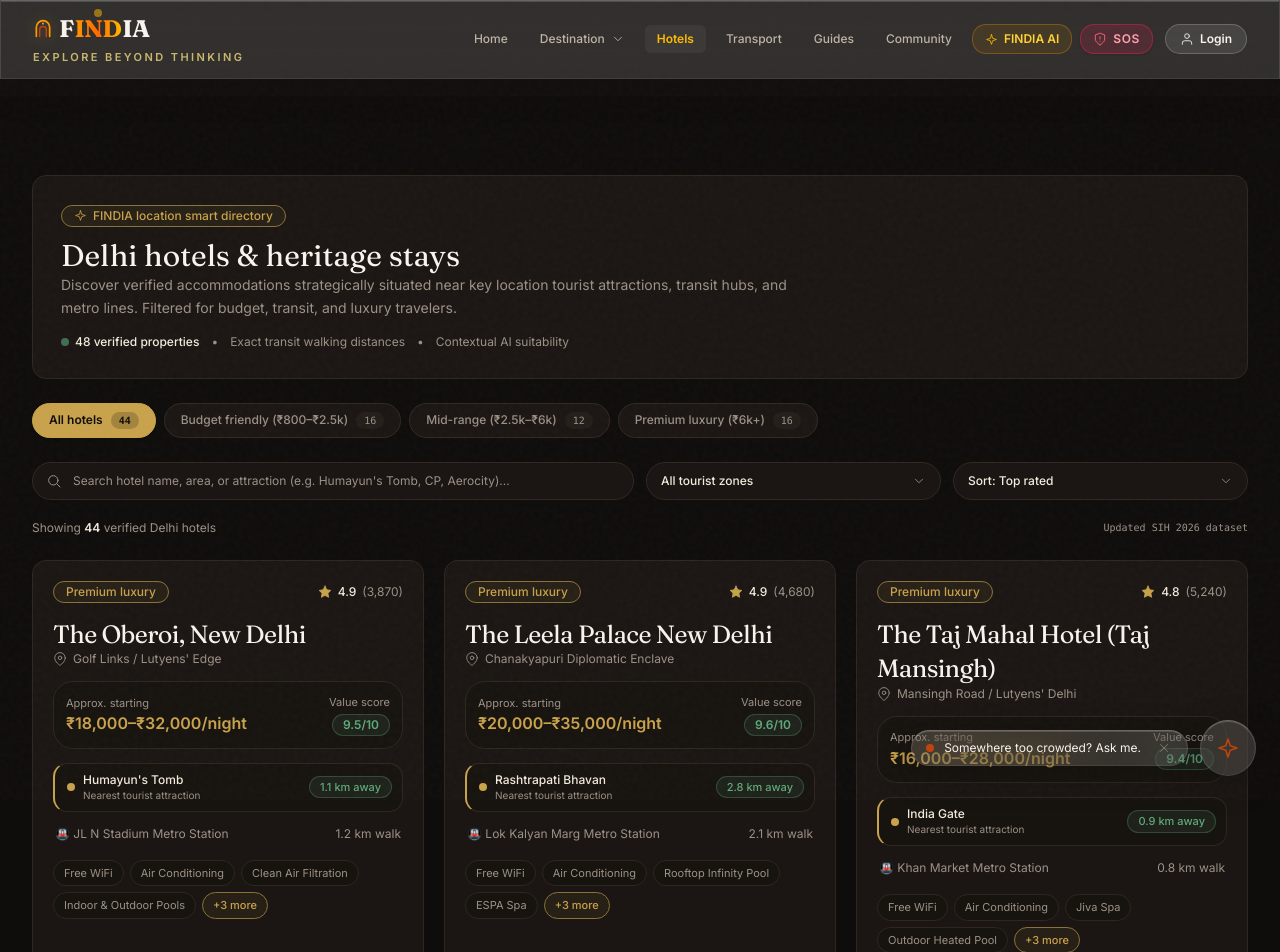
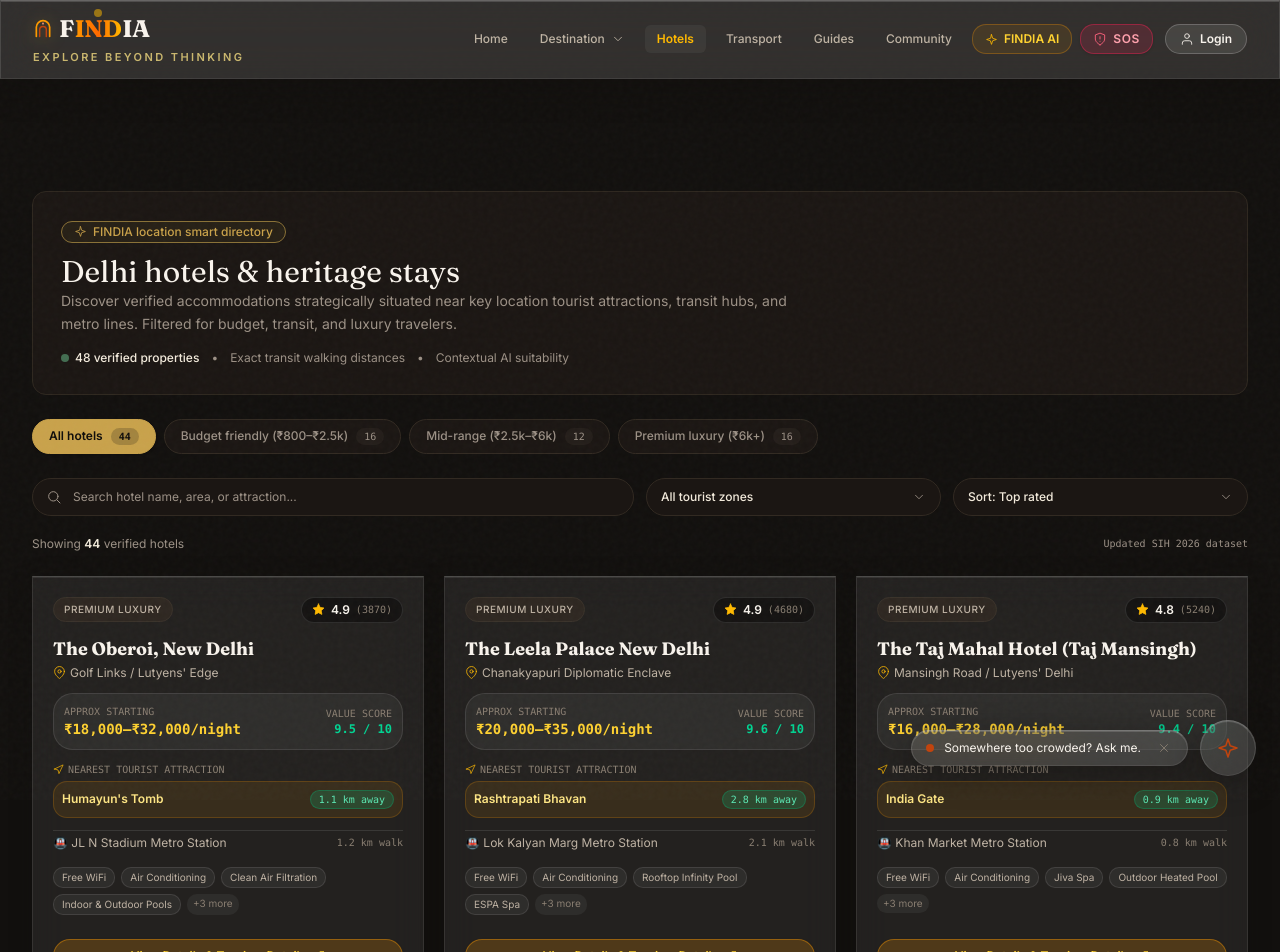
Before and after one commit to mittalgithub0510/FINDIA, a React (Vite) app: page /hotels in a window 1280 px wide. Shown: the top 952 px of the page. Built offline with nearby package versions, Linux system fonts and the light colour scheme.

Commit message:
fix: Fix parse error and clean up stray code across hotel components

```diff
--- a/src/features/hotels/HotelCard.jsx
+++ b/src/features/hotels/HotelCard.jsx
@@ -1,98 +1,98 @@
 import React from 'react';
-import { Star, MapPin } from '../../components/icons';
+import { Star, MapPin, Navigation, Wifi, Coffee, Car, Shield, CheckCircle2, ExternalLink } from '../../components/icons';
+import GlassPanel from '../../components/common/GlassPanel';
+import Badge from '../../components/common/Badge';
 
 export function HotelCard({ hotel, onSelect }) {
+  const categoryVariant = {
+    budget: 'emerald',
+    moderate: 'amber',
+    premium: 'gold'
+  }[hotel.category] || 'emerald';
+
   const categoryLabel = {
-    budget: 'Budget friendly',
-    moderate: 'Mid-range',
-    premium: 'Premium luxury'
+    budget: 'Budget Friendly',
+    moderate: 'Mid-Range / Moderate',
+    premium: 'Premium Luxury'
   }[hotel.category] || hotel.category;
 
   return (
-    <div className="bg-[#1B1613] border border-[#2E271F] rounded-[14px] p-5 flex flex-col justify-between space-y-4 hover:border-[#8A7238] transition-colors duration-200 group">
-      <div className="space-y-3.5">
-        {/* 1. Top Row: Tier Badge (gold outline pill) + Rating & Review Count */}
-        <div className="flex items-center justify-between gap-2">
-          <span className="px-3 py-0.5 rounded-full border border-[#8A7238] text-[#C9A24B] text-xs font-medium bg-[#C9A24B]/[0.07]">
+    <GlassPanel className="p-5 flex flex-col justify-between space-y-4 hover:border-amber-500/40 transition-all duration-300 group">
+      <div className="space-y-3">
+        {/* Header Badges & Rating */}
+        <div className="flex items-center justify-between gap-2 flex-wrap">
+          <Badge variant={categoryVariant} size="sm" className="uppercase tracking-wider font-mono text-[10px]">
             {categoryLabel}
-          </span>
+          </Badge>
 
-          <div className="flex items-center gap-1.5 text-xs text-[#F3EBDC]">
-            <Star size={14} className="text-[#C9A24B] fill-[#C9A24B]" />
-            <span className="font-medium text-[#F3EBDC]">{hotel.rating || 'N/A'}</span>
+          <div className="flex items-center gap-1.5 px-2.5 py-1 rounded-full bg-black/40 border border-white/10 text-xs">
+            <Star size={13} className="text-amber-400 fill-amber-400" />
+            <span className="font-bold text-text-high">{hotel.rating || 'N/A'}</span>
             {hotel.reviewCount && (
-              <span className="text-[#9C9186] font-normal">({hotel.reviewCount.toLocaleString()})</span>
+              <span className="text-[10px] text-text-low font-mono">({hotel.reviewCount})</span>
             )}
           </div>
         </div>
 
-        {/* 2. Hotel Name (Serif, ~25px, warm cream) */}
-        <h3 className="font-['Fraunces',serif] text-[23px] sm:text-[25px] font-medium text-[#F3EBDC] leading-snug tracking-tight group-hover:text-[#F3EBDC]/90 transition-colors">
-          {hotel.name}
-        </h3>
-
-        {/* 3. Location Line (Muted grey-brown) */}
-        <div className="flex items-center gap-1.5 text-xs text-[#9C9186]">
-          <MapPin size={14} className="text-[#9C9186] shrink-0" />
-          <span className="truncate">{hotel.area}</span>
+        {/* Title & Area */}
+        <div>
+          <h3 className="text-lg font-bold font-display text-text-high group-hover:text-amber-300 transition-colors">
+            {hotel.name}
+          </h3>
+          <div className="flex items-center gap-1 text-xs text-text-mid mt-0.5">
+            <MapPin size={13} className="text-amber-400 shrink-0" />
+            <span className="truncate">{hotel.area}</span>
+          </div>
         </div>
 
-        {/* 4. Single Unified Price & Value Block */}
-        <div className="p-3 rounded-xl bg-[#17130F] border border-[#2E271F] flex items-center justify-between gap-2">
+        {/* Price & Value Score */}
+        <div className="p-2.5 rounded-xl bg-white/5 border border-white/10 flex items-center justify-between">
           <div>
-            <span className="text-[11px] text-[#9C9186] block">Approx. starting</span>
-            <span className="text-sm sm:text-base font-semibold text-[#C9A24B]">
-              {hotel.priceRange}
-            </span>
+            <div className="text-[10px] uppercase font-mono text-text-low">Approx Starting</div>
+            <div className="text-sm font-extrabold text-amber-300 font-mono">{hotel.priceRange}</div>
           </div>
           {hotel.valueScore && (
             <div className="text-right">
-              <span className="text-[11px] text-[#9C9186] block">Value score</span>
-              <span className="text-xs font-semibold text-[#5FA97C] bg-[#5FA97C]/10 border border-[#5FA97C]/30 px-2.5 py-0.5 rounded-full inline-block">
-                {hotel.valueScore}/10
-              </span>
+              <div className="text-[10px] uppercase font-mono text-text-low">Value Score</div>
+              <div className="text-xs font-bold text-emerald-400 font-mono">{hotel.valueScore} / 10</div>
             </div>
           )}
         </div>
 
-        {/* 5. Nearest Tourist Attraction Route Element */}
+        {/* Nearest Attractions Pill */}
         {hotel.nearestAttractions && hotel.nearestAttractions.length > 0 && (
-          <div className="pl-3 py-2 pr-2.5 rounded-lg bg-[#17130F] border border-[#2E271F] border-l-2 border-l-[#C9A24B] flex items-center justify-between gap-2">
-            <div className="flex items-center gap-2 min-w-0">
-              <span className="w-2 h-2 rounded-full bg-[#C9A24B] shrink-0" />
-              <div className="min-w-0">
-                <span className="text-xs font-medium text-[#F3EBDC] block truncate">
-                  {hotel.nearestAttractions[0].name}
-                </span>
-                <span className="text-[10px] text-[#9C9186] block">
-                  Nearest tourist attraction
-                </span>
-              </div>
+          <div className="space-y-1">
+            <div className="text-[10px] uppercase font-mono text-text-low flex items-center gap-1">
+              <Navigation size={11} className="text-amber-400" />
+              <span>Nearest Tourist Attraction</span>
             </div>
-            <span className="text-[11px] font-medium text-[#5FA97C] bg-[#5FA97C]/10 border border-[#5FA97C]/30 px-2.5 py-0.5 rounded-full shrink-0">
-              {hotel.nearestAttractions[0].distanceKm} km away
-            </span>
+            <div className="flex items-center justify-between p-2 rounded-lg bg-amber-500/10 border border-amber-500/20 text-xs">
+              <span className="font-bold text-amber-200">{hotel.nearestAttractions[0].name}</span>
+              <span className="font-mono text-[10px] text-emerald-300 bg-emerald-500/20 px-2 py-0.5 rounded-full border border-emerald-500/30">
+                {hotel.nearestAttractions[0].distanceKm} km away
+              </span>
+            </div>
           </div>
         )}
 
-        {/* 6. Metro / Transit Line */}
+        {/* Metro Connectivity Badge */}
         {hotel.nearestMetro && (
-          <div className="flex items-center justify-between text-xs text-[#9C9186] px-0.5">
+          <div className="text-xs text-text-mid flex items-center justify-between pt-1 border-t border-white/10">
             <span className="truncate">🚇 {hotel.nearestMetro.name}</span>
-            <span className="shrink-0">{hotel.nearestMetro.distanceKm} km walk</span>
+            <span className="font-mono text-[10px] text-text-low shrink-0">{hotel.nearestMetro.distanceKm} km walk</span>
           </div>
         )}
 
-        {/* 7. Amenities Pill Chips */}
+        {/* Amenities Preview */}
         {hotel.amenities && (
           <div className="flex flex-wrap gap-1.5 pt-1">
             {hotel.amenities.slice(0, 4).map((amenity, idx) => (
-              <span key={idx} className="text-[11px] px-2.5 py-1 rounded-full bg-[#17130F] border border-[#2E271F] text-[#9C9186]">
+              <span key={idx} className="text-[10px] px-2 py-0.5 rounded-md bg-white/5 border border-white/10 text-text-mid">
                 {amenity}
               </span>
             ))}
             {hotel.amenities.length > 4 && (
-              <span className="text-[11px] px-2.5 py-1 rounded-full bg-[#C9A24B]/[0.07] border border-[#8A7238] text-[#C9A24B] font-medium">
+              <span className="text-[10px] px-1.5 py-0.5 rounded-md bg-white/5 text-text-low">
                 +{hotel.amenities.length - 4} more
               </span>
             )}
@@ -100,14 +100,15 @@
         )}
       </div>
 
-      {/* 8. Single CTA Button: Full width, gold bg, dark text, rounded pill, "View details" */}
+      {/* Action Footer */}
       <button
         onClick={() => onSelect && onSelect(hotel)}
-        className="w-full py-2.5 px-4 rounded-full bg-[#C9A24B] hover:brightness-110 text-[#1B1613] text-xs font-semibold transition-all duration-150 text-center cursor-pointer"
+        className="w-full mt-2 py-2 px-3 rounded-xl bg-amber-500/20 hover:bg-amber-500 border border-amber-500/40 text-amber-300 hover:text-bg-base text-xs font-bold transition-all duration-200 flex items-center justify-center gap-1.5 shadow-sm"
       >
-        View details
+        <span>View Details & Tourism Details</span>
+        <ExternalLink size={13} />
       </button>
-    </div>
+    </GlassPanel>
   );
 }
 
--- a/src/features/hotels/HotelFilterBar.jsx
+++ b/src/features/hotels/HotelFilterBar.jsx
@@ -1,5 +1,5 @@
 import React, { useState, useRef, useEffect } from 'react';
-import { Search, ChevronDown, Check, Filter } from '../../components/icons';
+import { Search, ChevronDown, Check } from '../../components/icons';
 
 function CustomDropdown({ value, options, onChange, icon: Icon }) {
   const [isOpen, setIsOpen] = useState(false);
@@ -126,7 +126,7 @@
           <Search size={16} className="absolute left-3.5 top-1/2 -translate-y-1/2 text-[#9C9186]" />
           <input
             type="text"
-            placeholder="Search hotel name, area, or attraction (e.g. Humayun's Tomb, CP, Aerocity)..."
+            placeholder="Search hotel name, area, or attraction..."
             value={searchQuery}
             onChange={(e) => setSearchQuery(e.target.value)}
             className="w-full pl-10 pr-4 py-2.5 rounded-xl bg-[#1B1613] border border-[#322A22] text-xs text-[#F3EBDC] placeholder:text-[#9C9186] focus:outline-none focus:border-[#C9A24B]/60 transition-all"
@@ -154,7 +154,7 @@
 
       {/* Results Counter */}
       <div className="flex items-center justify-between text-xs text-[#9C9186] pt-1">
-        <span>Showing <strong className="text-[#F3EBDC] font-semibold">{totalResults}</strong> verified Delhi hotels</span>
+        <span>Showing <strong className="text-[#F3EBDC] font-semibold">{totalResults}</strong> verified hotels</span>
         <span className="text-[10px] font-mono text-[#9C9186]">Updated SIH 2026 dataset</span>
       </div>
     </div>
--- a/src/pages/HotelsPage.jsx
+++ b/src/pages/HotelsPage.jsx
@@ -3,7 +3,7 @@
 
 export function HotelsPage() {
   return (
-    <div className="min-h-screen bg-[#0F0D0B] text-[#F3EBDC] pt-16 pb-12">
+    <div className="min-h-screen bg-bg-base text-text-high pt-20 pb-16">
       <HotelsView />
     </div>
   );
```
